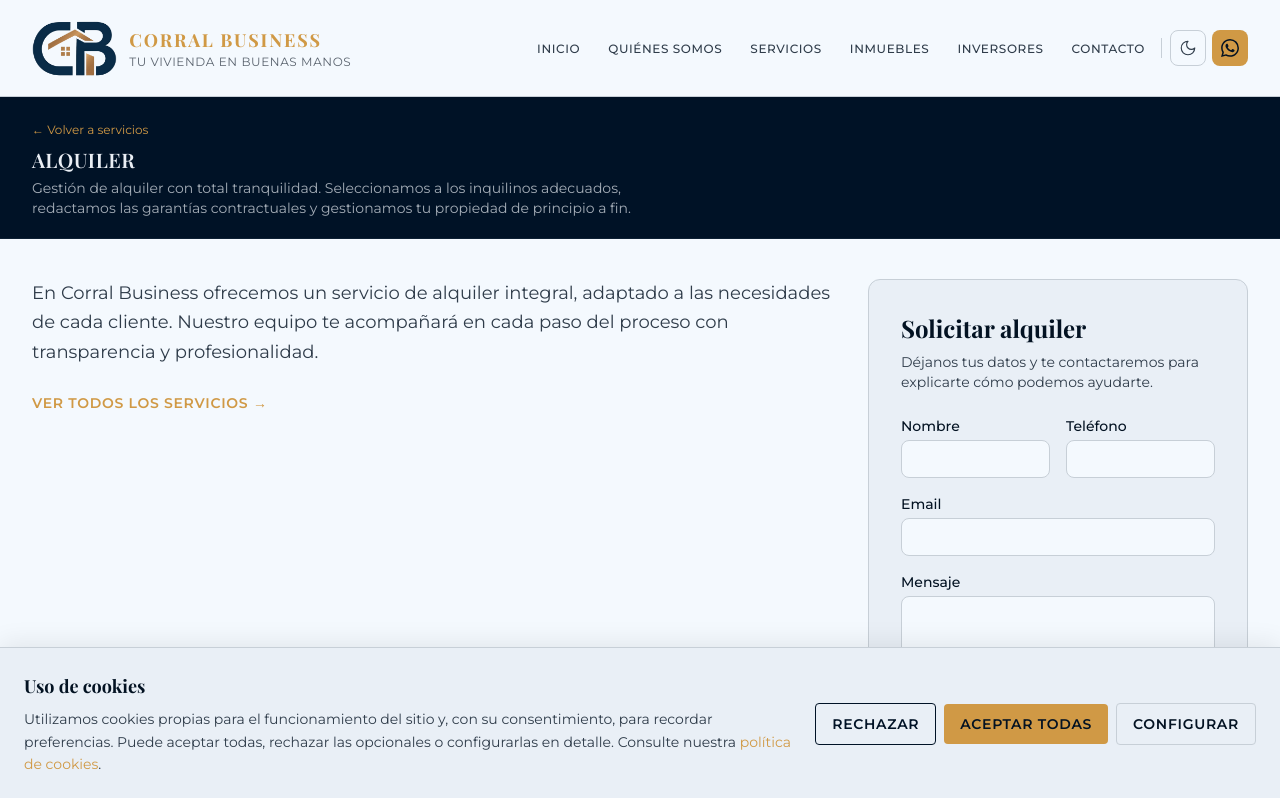
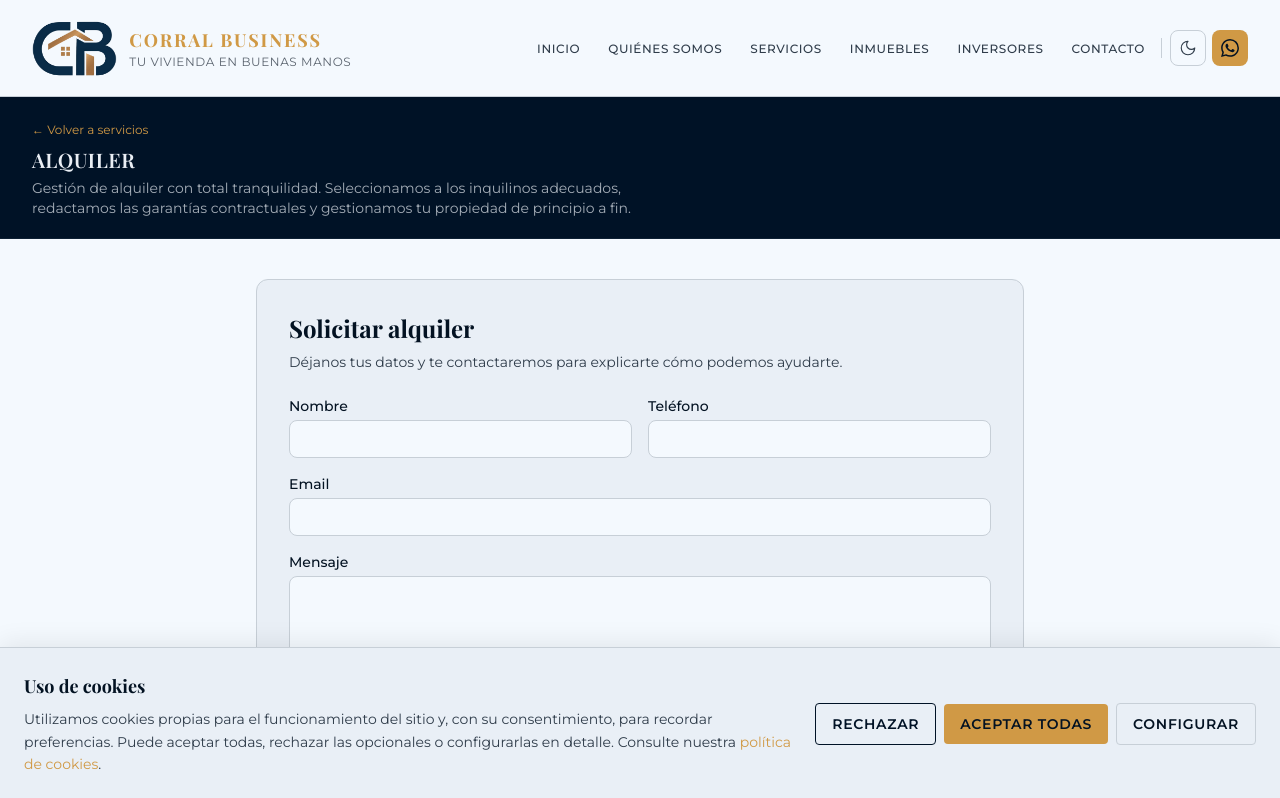
Before and after one commit to corrales26/webcorral, a Next.js app: page /servicios/alquiler in a window 1280 px wide. Shown: the top 798 px of the page. Built offline with nearby package versions, Linux system fonts and the light colour scheme; a web font is replaced by a local one.

Commit message:
Centrar el formulario en las páginas de servicio.

```diff
--- a/src/app/servicios/[slug]/page.tsx
+++ b/src/app/servicios/[slug]/page.tsx
@@ -1,5 +1,4 @@
 import type { Metadata } from "next";
-import Link from "next/link";
 import { notFound } from "next/navigation";
 import { PageHero, PageContent } from "@/components/PageLayout";
 import { ContactForm } from "@/components/ContactForm";
@@ -55,22 +54,7 @@ export default async function ServiceDetailPage({ params }: ServicePageProps) {
         backLabel="Volver a servicios"
       />
       <PageContent>
-        <div className="grid gap-8 lg:grid-cols-[1fr_380px]">
-          <div className="space-y-6">
-            {!isRehabilitacion && (
-              <p className="text-lg leading-relaxed text-[var(--color-ink-2)]">
-                En Corral Business ofrecemos un servicio de {service.title.toLowerCase()} integral,
-                adaptado a las necesidades de cada cliente. Nuestro equipo te acompañará en cada paso
-                del proceso con transparencia y profesionalidad.
-              </p>
-            )}
-            <Link
-              href="/servicios"
-              className="inline-flex items-center gap-1 text-sm font-semibold uppercase tracking-wider text-[var(--color-accent)] transition-colors hover:text-[var(--color-accent-hover)] focus-visible:outline focus-visible:outline-2 focus-visible:outline-offset-2 focus-visible:outline-[var(--color-focus)]"
-            >
-              Ver todos los servicios →
-            </Link>
-          </div>
+        <div className="mx-auto w-full max-w-3xl">
           <ContactForm
             title={`Solicitar ${service.title.toLowerCase()}`}
             description="Déjanos tus datos y te contactaremos para explicarte cómo podemos ayudarte."
```
